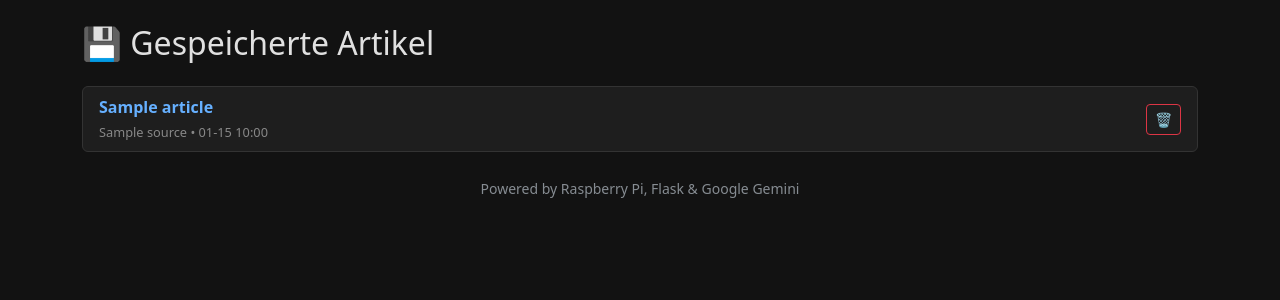
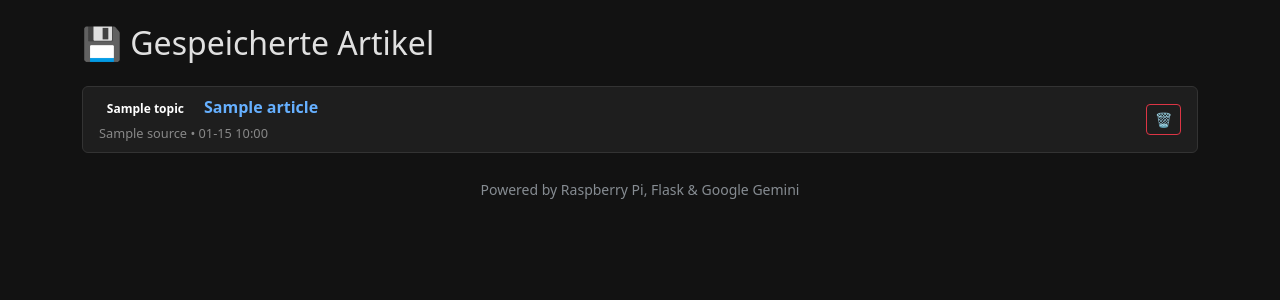
Before and after one commit to lordoe/news-dashboard, a Flask app: template templates/archive.html in a window 1280 px wide. Shown: the part 57-357 px from the top of the page. Run offline with Flask 3, Linux system fonts and the light colour scheme; the template is opened without the code that fills it: most values are stand-ins (such as "Sample title", 1, 10 or a date in 2020).

Commit message:
Adds Categorization and hardening

```diff
--- a/app.py
+++ b/app.py
@@ -5,6 +5,8 @@ import feedparser
 import google.generativeai as genai
 import markdown
 from flask import Flask, render_template, request, jsonify
+from email.utils import parsedate_to_datetime
+from datetime import datetime
 
 app = Flask(__name__)
 
@@ -162,7 +164,32 @@ def api_get_topic_data():
 @app.route('/archive')
 def archive_page():
     archive = load_archive()
-    return render_template('archive.html', archive=archive)
+
+    # Helper to parse RSS date safely
+    def parse_date(item):
+        try:
+            return parsedate_to_datetime(item.get('published', ''))
+        except:
+            return datetime.min
+
+    # Sort by Date (Newest first) - Primary for within topic
+    archive.sort(key=parse_date, reverse=True)
+
+    # Sort by Topic (A-Z) - Primary overall (stable sort preserves date order)
+    archive.sort(key=lambda x: x.get('topic', 'Z_Uncategorized').lower())
+
+    # Generate deterministic colors for topics
+    colors = ['bg-primary', 'bg-success', 'bg-danger', 'bg-warning text-dark', 'bg-info text-dark', 'bg-secondary']
+    topic_colors = {}
+
+    for item in archive:
+        topic = item.get('topic', 'Unbekannt')
+        if topic not in topic_colors:
+            # Simple deterministic hash: sum of char codes modulo color count
+            idx = sum(ord(c) for c in topic) % len(colors)
+            topic_colors[topic] = colors[idx]
+
+    return render_template('archive.html', archive=archive, topic_colors=topic_colors)
 
 @app.route('/api/archive/add', methods=['POST'])
 def api_archive_add():
--- a/templates/archive.html
+++ b/templates/archive.html
@@ -65,9 +65,11 @@
         <div class="card">
             <ul class="list-group list-group-flush" id="archiveList">
                 {% for article in archive %}
+                {% set topic = article.topic or 'Unbekannt' %}
                 <li
                     class="list-group-item bg-transparent border-secondary d-flex justify-content-between align-items-center">
                     <div>
+                        <span class="badge {{ topic_colors[topic] }} me-2">{{ topic }}</span>
                         <a href="{{ article.link }}" target="_blank" class="news-link fw-bold">{{ article.title }}</a>
                         <br>
                         <span class="source-tag">{{ article.source }} &bull; {{ article.published[5:16] }}</span>
```
Also changed, not shown: archive.json (+4 -2 lines), templates/index.html (+7 -3 lines), 1 other file.
